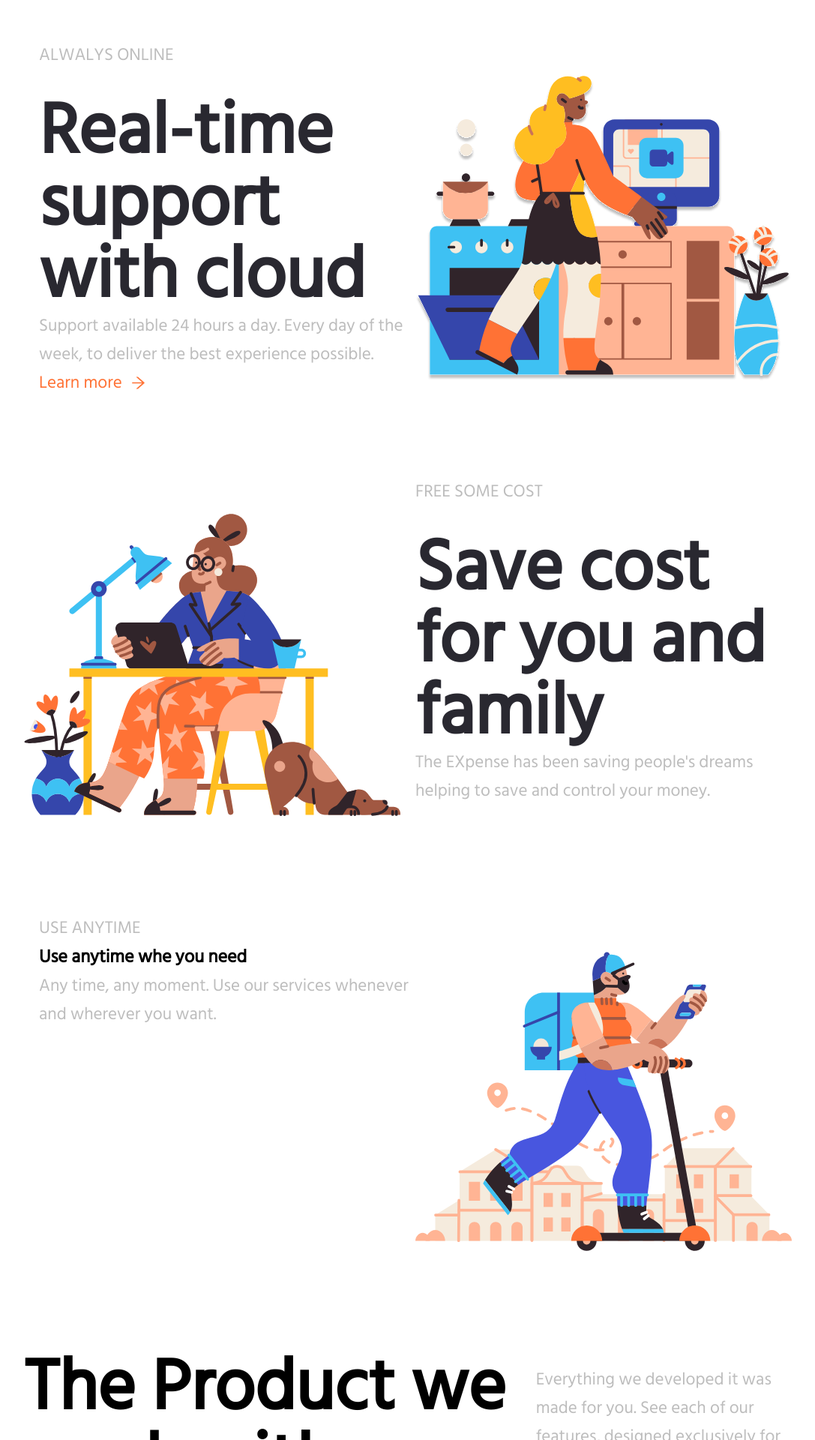
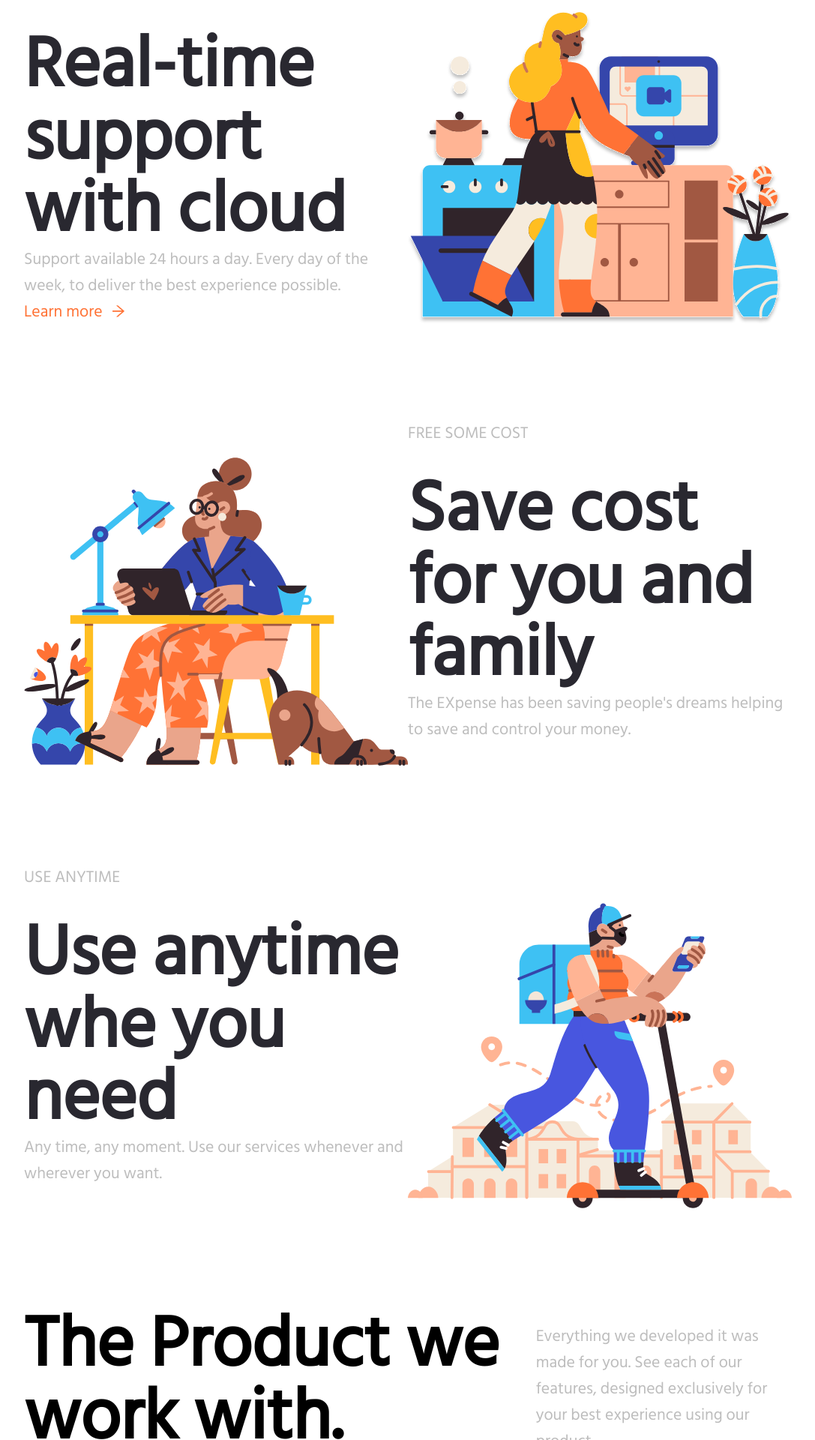
Before and after one commit to wesleyara/expense, a Next.js app: page / in a window 1280 px wide. Shown: the part 780-2700 px from the top of the page at 75% size, without its empty margins (96-1183 px from the left). Built offline with nearby package versions, Linux system fonts and the light colour scheme.

Commit message:
feat: adding responsivenessto sections

```diff
--- a/src/components/HomePage/SectionFive/style.ts
+++ b/src/components/HomePage/SectionFive/style.ts
@@ -4,14 +4,16 @@ export const SHome = styled.section`
   width: 80%;
   margin: 80px auto;
   display: flex;
+  justify-content: center;
+  flex-wrap: wrap;
 
   article {
     flex: 1;
-    margin-left: 20px;
+    min-width: 330px;
 
-    h1 {
-      font-size: 6em;
-      line-height: 6rem;
+    h2 {
+      font-size: max(60px, 7.4vw);
+      line-height: 1.02;
       margin-top: 35px;
       color: #292830;
     }
@@ -19,30 +21,13 @@ export const SHome = styled.section`
     span {
       display: inline-block;
       color: #bdbdbd;
-      font-size: 23px;
+      font-size: max(1.7vw, 16px);
       margin-top: 0px;
-    }
-
-    .btBox {
-      button {
-        padding: 10px 30px 10px 30px;
-        margin-top: 40px;
-        font-size: 35px;
-        color: white;
-        background-color: #ff7235;
-        border: 2px solid #ff7235;
-        border-radius: 5px;
-        cursor: pointer;
-
-        &:hover {
-          background-color: white;
-          color: #ff7235;
-        }
-      }
     }
   }
 
   figure {
     flex: 1;
+    min-width: 330px;
   }
 `;
--- a/src/components/HomePage/SectionFour/index.tsx
+++ b/src/components/HomePage/SectionFour/index.tsx
@@ -18,7 +18,7 @@ export function SectionFour() {
       <article>
         <span>FREE SOME COST</span>
         <div>
-          <h1>Save cost for you and family</h1>
+          <h2>Save cost for you and family</h2>
           <span>
             The EXpense has been saving people&apos;s dreams helping to save and
             control your money.
--- a/src/components/HomePage/SectionFour/style.ts
+++ b/src/components/HomePage/SectionFour/style.ts
@@ -4,14 +4,16 @@ export const SHome = styled.section`
   width: 80%;
   margin: 80px auto;
   display: flex;
+  justify-content: center;
+  flex-wrap: wrap-reverse;
 
   article {
     flex: 1;
-    margin-left: 20px;
+    min-width: 330px;
 
-    h1 {
-      font-size: 6em;
-      line-height: 6rem;
+    h2 {
+      font-size: max(60px, 7.4vw);
+      line-height: 1.02;
       margin-top: 35px;
       color: #292830;
     }
@@ -19,30 +21,13 @@ export const SHome = styled.section`
     span {
       display: inline-block;
       color: #bdbdbd;
-      font-size: 23px;
+      font-size: max(1.7vw, 16px);
       margin-top: 0px;
-    }
-
-    .btBox {
-      button {
-        padding: 10px 30px 10px 30px;
-        margin-top: 40px;
-        font-size: 35px;
-        color: white;
-        background-color: #ff7235;
-        border: 2px solid #ff7235;
-        border-radius: 5px;
-        cursor: pointer;
-
-        &:hover {
-          background-color: white;
-          color: #ff7235;
-        }
-      }
     }
   }
 
   figure {
     flex: 1;
+    min-width: 330px;
   }
 `;
--- a/src/components/HomePage/SectionOne/index.tsx
+++ b/src/components/HomePage/SectionOne/index.tsx
@@ -23,7 +23,6 @@ export function SectionOne() {
         </div>
       </main>
       <aside>
-        <span>
         <Image
           src="/assets/images/ilustration-home.svg"
           alt="ilustration home"
@@ -31,7 +30,6 @@ export function SectionOne() {
           height={100}
           layout="responsive"
         />
-        </span>
       </aside>
     </SHome>
   );
--- a/src/components/HomePage/SectionOne/style.ts
+++ b/src/components/HomePage/SectionOne/style.ts
@@ -4,13 +4,16 @@ export const SHome = styled.section`
   width: 80%;
   margin: 80px auto;
   display: flex;
+  justify-content: center;
+  flex-wrap: wrap;
 
   main {
     flex: 1;
+    min-width: 330px;
 
     h1 {
-      font-size: 6.2em;
-      line-height: 6rem;
+      font-size: max(60px, 7.4vw);
+      line-height: 1.02;
       margin-top: 35px;
       color: #292830;
     }
@@ -18,15 +21,15 @@ export const SHome = styled.section`
     span {
       display: inline-block;
       color: #bdbdbd;
-      font-size: 23px;
+      font-size: max(1.7vw, 16px);
       margin-top: 20px;
     }
 
     .btBox {
       button {
-        padding: 10px 30px 10px 30px;
+        padding: 1vw 1.3vw 1vw 1.3vw;
         margin-top: 40px;
-        font-size: 35px;
+        font-size: max(2.1vw, 18px);
         color: white;
         background-color: #ff7235;
         border: 2px solid #ff7235;
@@ -48,5 +51,6 @@ export const SHome = styled.section`
 
   aside {
     flex: 1;
+    min-width: 330px;
   }
 `;
--- a/src/components/HomePage/SectionSeven/index.tsx
+++ b/src/components/HomePage/SectionSeven/index.tsx
@@ -6,11 +6,11 @@ import { SHome } from "./style";
 export function SectionSeven() {
   return (
     <SHome>
-      <h1>Free forever</h1>
+      <h2 id="pricing">Free forever</h2>
 
       <div>
         <BiPlanet />
-        <h2>Free plan</h2>
+        <h3>Free plan</h3>
 
         <ul>
           <li>Unlimited storage</li>
--- a/src/components/HomePage/SectionSeven/style.ts
+++ b/src/components/HomePage/SectionSeven/style.ts
@@ -4,8 +4,9 @@ export const SHome = styled.section`
   width: 80%;
   margin: 50px auto;
 
-  h1 {
-    font-size: 6rem;
+  h2 {
+    font-size: max(60px, 7.4vw);
+    line-height: 1.02;
     text-align: center;
   }
 
@@ -14,6 +15,10 @@ export const SHome = styled.section`
     width: 288px;
     margin: 50px auto;
     padding: 50px;
+
+    h3 {
+      font-size: 25px;
+    }
 
     svg {
       font-size: 30px;
--- a/src/components/HomePage/SectionSix/index.tsx
+++ b/src/components/HomePage/SectionSix/index.tsx
@@ -8,7 +8,7 @@ export function SectionSix() {
   return (
     <section>
       <SHome id="aboutUs">
-        <h1>The Product we work with.</h1>
+        <h2>The Product we work with.</h2>
         <span>
           Everything we developed it was made for you. See each of our features,
           designed exclusively for your best experience using our product.
--- a/src/components/HomePage/SectionSix/style.ts
+++ b/src/components/HomePage/SectionSix/style.ts
@@ -4,19 +4,22 @@ export const SHome = styled.article`
   width: 80%;
   margin: 80px auto;
   display: flex;
+  flex-wrap: wrap;
 
-  h1 {
-    font-size: 6rem;
-    line-height: 6.2rem;
+  h2 {
+    font-size: max(60px, 7.4vw);
+    line-height: 1.02;
     flex: 2;
+    min-width: 330px;
   }
 
   span {
     display: inline-block;
     color: #bdbdbd;
-    font-size: 23px;
+    font-size: max(1.7vw, 16px);
     margin-top: 20px;
     flex: 1;
+    min-width: 330px;
   }
 `;
 
@@ -25,8 +28,10 @@ export const SFeatures = styled.article`
   margin: 50px auto;
   display: flex;
   justify-content: space-around;
+  flex-wrap: wrap;
 
   .cardFeatures {
+    margin-top: 20px;
     width: 288px;
     text-align: center;
     padding: 70px 50px 70px 50px;
--- a/src/components/HomePage/SectionThree/index.tsx
+++ b/src/components/HomePage/SectionThree/index.tsx
@@ -8,7 +8,7 @@ export function SectionThree() {
       <article>
         <span>ALWALYS ONLINE</span>
         <div>
-          <h1>Real-time support with cloud</h1>
+          <h2>Real-time support with cloud</h2>
           <span>
             Support available 24 hours a day. Every day of the week, to deliver
             the best experience possible.
--- a/src/components/HomePage/SectionThree/style.ts
+++ b/src/components/HomePage/SectionThree/style.ts
@@ -4,14 +4,16 @@ export const SHome = styled.section`
   width: 80%;
   margin: 80px auto;
   display: flex;
+  justify-content: center;
+  flex-wrap: wrap;
 
   article {
     flex: 1;
-    margin-left: 20px;
+    min-width: 330px;
 
-    h1 {
-      font-size: 6em;
-      line-height: 6rem;
+    h2 {
+      font-size: max(60px, 7.4vw);
+      line-height: 1.02;
       margin-top: 35px;
       color: #292830;
     }
@@ -19,26 +21,8 @@ export const SHome = styled.section`
     span {
       display: inline-block;
       color: #bdbdbd;
-      font-size: 23px;
+      font-size: max(1.7vw, 16px);
       margin-top: 0px;
-    }
-
-    .btBox {
-      button {
-        padding: 10px 30px 10px 30px;
-        margin-top: 40px;
-        font-size: 35px;
-        color: white;
-        background-color: #ff7235;
-        border: 2px solid #ff7235;
-        border-radius: 5px;
-        cursor: pointer;
-
-        &:hover {
-          background-color: white;
-          color: #ff7235;
-        }
-      }
     }
 
     .linkSpan {
@@ -58,5 +42,6 @@ export const SHome = styled.section`
 
   figure {
     flex: 1;
+    min-width: 330px;
   }
 `;
```
Lines whose indentation alone changed are shown as unchanged.
